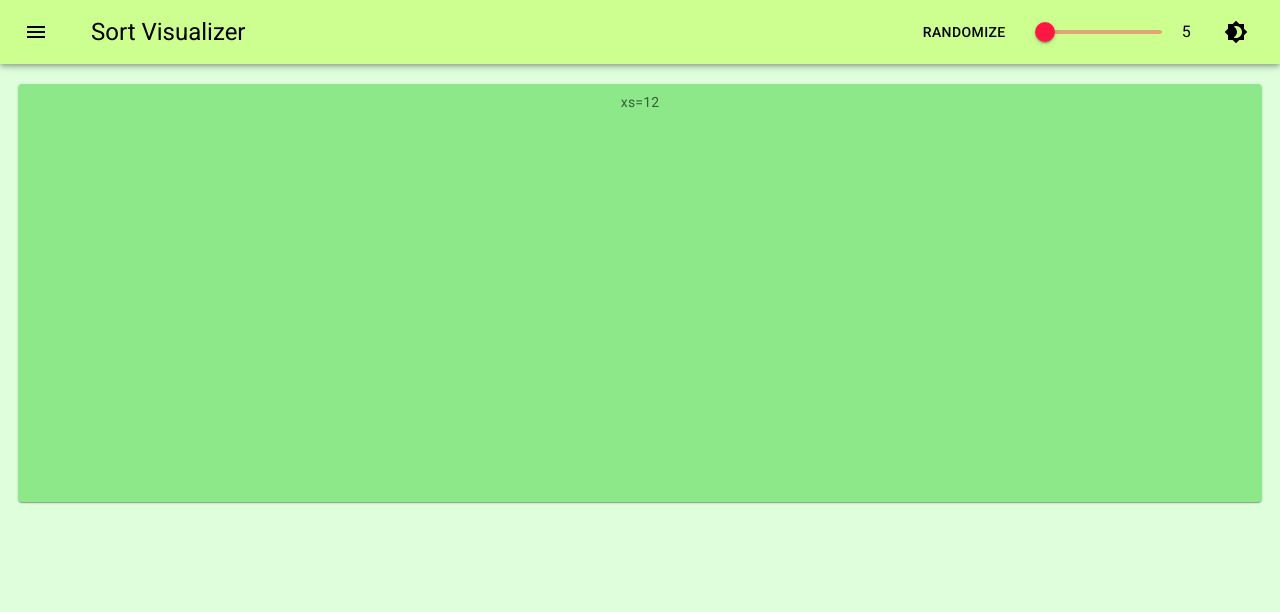
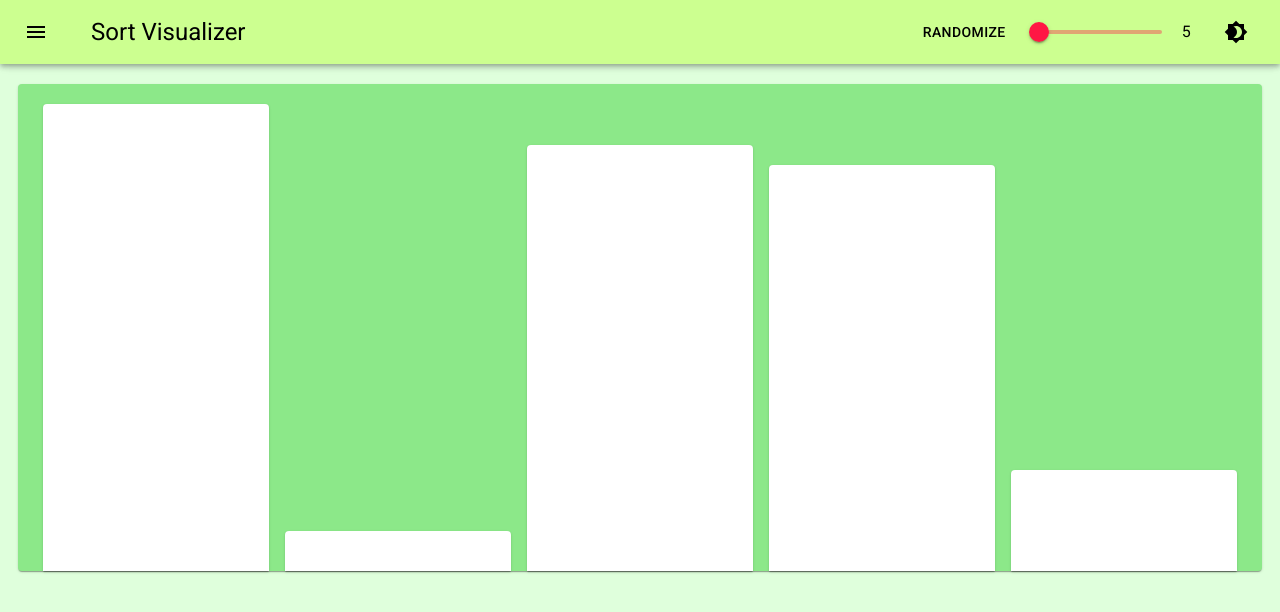
Before and after one commit to CoderChirag/sort-visualizer, a React (Create React App) app: page /sorting/bubbleSort in a window 1280 px wide. Shown: the top 612 px of the page. Built offline with nearby package versions, Linux system fonts and the light colour scheme.

Commit message:
Create Bars

```diff
--- /dev/null
+++ b/src/components/atoms/bars/bars.component.jsx
@@ -0,0 +1,57 @@
+import { styled } from '@mui/material/styles';
+
+import Paper from '@mui/material/Paper';
+
+const Bar = styled(Paper)(({ theme }) => ({
+	...theme.typography.body2,
+	marginTop: 0,
+	textAlign: 'center',
+	color: theme.palette.text.secondary,
+	display: 'flex',
+	justifyContent: 'space-between',
+	alignItems: 'flex-end',
+	borderBottomLeftRadius: 0,
+	borderBottomRightRadius: 0,
+	'&:first-of-type': {
+		marginLeft: 0,
+	},
+	'&:last-of-type': {
+		marginRight: 0,
+	},
+}));
+
+const Bars = ({ array }) => {
+	return (
+		<>
+			{array.map((num, index) => (
+				<Bar
+					key={`${index}__${num}`}
+					sx={{
+						height: `${(num / Math.max(...array)) * 100}%`,
+						width: `${100 / array.length}%`,
+						...(array.length >= 50
+							? { margin: { xs: 0.08, md: 0.1 } }
+							: {}),
+						...(array.length < 50
+							? { margin: { xs: 0.25, md: 0.5 } }
+							: {}),
+						...(array.length < 20
+							? { margin: { xs: 0.5, md: 1 } }
+							: {}),
+						marginBottom: '0!important',
+					}}
+				/>
+			))}
+			{/* <Paper
+					elevation={0}
+					key={`${index}__${num}`}
+					sx={{
+						height: `${(num / Math.max(...array)) * 100}%`,
+						width: `${100 / array.length}%`,
+					}}
+				/> */}
+		</>
+	);
+};
+
+export default Bars;
--- a/src/components/atoms/navbar-menu/navbar-menu.component.jsx
+++ b/src/components/atoms/navbar-menu/navbar-menu.component.jsx
@@ -78,13 +78,15 @@ const NavbarMenu = ({
 	};
 
 	const decrementArrayLength = () => {
-		if (arrayLength > 0) {
+		if (arrayLength > 6) {
 			arrayLengthHandler(arrayLength - 1);
 		}
 	};
 
 	const incrementArrayLength = () => {
-		arrayLengthHandler(arrayLength + 1);
+		if (arrayLength < 100) {
+			arrayLengthHandler(arrayLength + 1);
+		}
 	};
 
 	return (
--- a/src/components/molecules/frame/frame.component.jsx
+++ b/src/components/molecules/frame/frame.component.jsx
@@ -3,21 +3,39 @@ import { styled } from '@mui/material/styles';
 import Grid from '@mui/material/Grid';
 import Paper from '@mui/material/Paper';
 
+import Bars from '../../atoms/bars/bars.component';
+
 const Item = styled(Paper)(({ theme }) => ({
 	backgroundColor: theme.palette.mode === 'dark' ? '#1A2027' : '#8ce889',
 	...theme.typography.body2,
-	padding: theme.spacing(1),
+	// padding: { xs: '20px 25px 10px 25px', md: '20px 25px 10px 25px' },
+	// padding: '20px 25px 10px 25px',
 	textAlign: 'center',
 	color: theme.palette.text.secondary,
 	height: '100%',
+	width: '100%',
+	display: 'flex',
+	justifyContent: 'space-between',
+	alignItems: 'flex-end',
+	[theme.breakpoints.up('xs')]: {
+		padding: '20px 5px 0px 5px',
+	},
+	[theme.breakpoints.up('sm')]: {
+		padding: '20px 10px 0px 10px',
+	},
+	[theme.breakpoints.up('md')]: {
+		padding: '20px 25px 0px 25px',
+	},
 }));
 
-const Frame = ({ bars, array }) => {
+const Frame = ({ array }) => {
 	return (
 		<>
 			<Grid container sx={{ height: '100%' }}>
-				<Grid item xs={12} sx={{ height: { xs: '50%', md: '60%' } }}>
-					<Item>xs=12</Item>
+				<Grid item xs={12} sx={{ height: { xs: '50%', md: '70%' } }}>
+					<Item>
+						<Bars array={array} />
+					</Item>
 				</Grid>
 			</Grid>
 		</>
--- a/src/components/organisms/visualizer/visualizer.component.js
+++ b/src/components/organisms/visualizer/visualizer.component.jsx
@@ -27,7 +27,7 @@ const Visualizer = ({ algorithm, array }) => {
 					padding: { xs: '15px 8px', md: '20px 18px' },
 				}}
 			>
-				<Frame bars={array.length} array={array} />
+				<Frame array={array} />
 			</Box>
 		</>
 	);
--- a/src/routes/sorting-navigation/navigation.component.jsx
+++ b/src/routes/sorting-navigation/navigation.component.jsx
@@ -58,6 +58,8 @@ const SortingNavigation = () => {
 						display: { xs: 'none', md: 'block' },
 					}}
 					onChange={handleArrayLengthChange}
+					min={5}
+					max={100}
 				/>
 				<Typography
 					variant='p'
```
